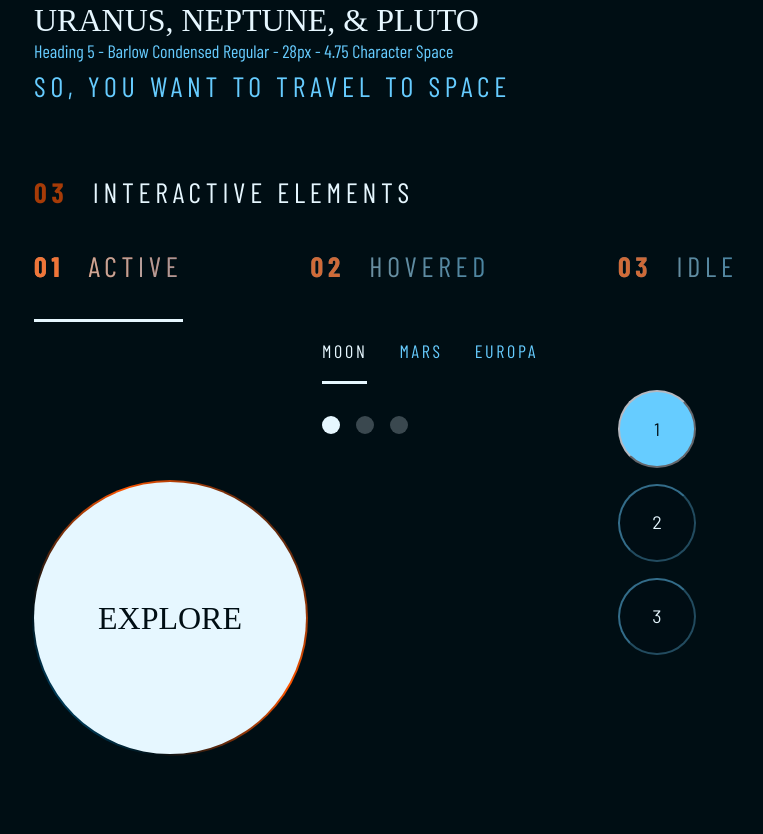
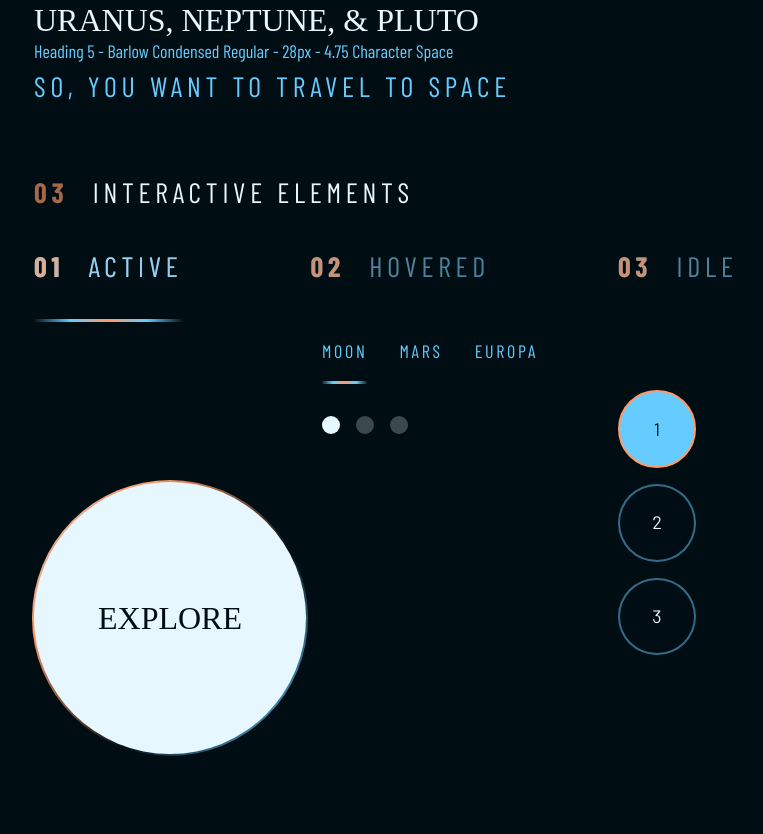
Before and after one commit to BorofskyDev/space-travel-redux, a website built with Parcel: page src/design.html in a window 1280 px wide. Shown: the part 1083-1917 px from the top of the page, without its empty margins (2-765 px from the left). Built offline with nearby package versions, Linux system fonts and the light colour scheme; a web font is replaced by a local one.

Commit message:
Changed color on design system

```diff
--- a/src/design.css
+++ b/src/design.css
@@ -9,8 +9,8 @@
   --clr-dark: 200 100% 4%;
   --clr-light: 200 100% 70%;
   --clr-white: 200 100% 95%;
-  --clr-accent-primary: 20 100% 50%;
-  --clr-accent-secondary: 220 8% 73%;
+  --clr-accent-primary: 20 100% 70%;
+  --clr-accent-secondary: 202 66% 80%;
 
   /* Font-sizes */
   /* try to use rem on font size due to access. PX can override large print devices */
@@ -122,9 +122,9 @@ select {
   gap: var(--gap, 1rem);
 }
 
-.flow > *:where(:not(:first-child)) {
+.flow>*:where(:not(:first-child)) {
   margin-top: var(--flow-space, 1rem);
-  outline: 1px solid red;
+  /* outline: 1px solid red; */
 }
 
 .container {
@@ -271,7 +271,7 @@ select {
 
 /* text */
 .gradient-text {
-  background-image: linear-gradient(45deg, #ff55009a, #e6f7ff9a, #66ccff9a);
+  background-image: linear-gradient(45deg, #FF99669A, #AAD5EE9A, #66CCFF9A);
   -webkit-background-clip: text;
   background-clip: text;
   color: transparent;
@@ -282,11 +282,11 @@ select {
 
 .gradient-text:hover,
 .gradient-text:focus {
-  background-image: linear-gradient(-45deg, #ff5500, #e6f7ff, #66ccff);
+  background-image: linear-gradient(-45deg, #FF9966, #AAD5EE, #66ccff);
 }
 
 .gradient-text.active {
-  background-image: linear-gradient(75deg, #0393c3, #ff5500, #db3400, #66ccff);
+  background-image: linear-gradient(75deg, #66CCFF, #AAD5EE, #FF9966);
   animation: animatedText 4s infinite alternate-reverse;
 }
 
@@ -294,6 +294,7 @@ select {
   from {
     background-position: 0%;
   }
+
   to {
     background-position: 100%;
   }
@@ -321,17 +322,15 @@ select {
   left: -2px;
   width: calc(100% + 4px);
   height: calc(100% + 4px);
-  background: linear-gradient(
-    50deg,
-    #00aaff,
+  background: linear-gradient(-50deg,
+      #66CCFF,
       #000e14,
-    #ff5500,
+      #FF9966,
+      #AAD5EE,
+      #66CCFF,
       #000e14,
-    #00aaff,
-    #000e14,
-    #ff5500,
-    #000e14
-  );
+      #FF9966,
+      #AAD5EE);
   background-size: 400%;
   border-radius: 50%;
   z-index: -1;
@@ -342,9 +341,11 @@ select {
   0% {
     background-position: 0 0;
   }
+
   50% {
     background-position: 400% 0;
   }
+
   100% {
     background-position: 0 0;
   }
@@ -361,32 +362,6 @@ select {
   filter: blur(1.5rem);
 }
 
-/* .large-button::after {
-    content: '';
-    position: absolute;
-    z-index: -1;
-    width: 100%;
-    height: 100%;
-    background: hsl(var(--clr-accent-primary) / .15);
-    border-radius: 50%;
-    opacity: 0;
-    transition: opacity 500ms linear, transform 750ms ease-in-out;
-} */
-
-/* If you use hover also use focus. This helps people who have to tab and screen readers */
-/* .large-button:hover::after,
-.large-button:focus::after {
-    opacity: 1;
-    transform: scale(1.5);
-} */
-
-/* .coolLink {
-    position: relative;
-    display: grid;
-    place-items: center;
-    overflow: hidden;
-} */
-
 /* navigation */
 .primary-navigation {
   --gap: 8rem;
@@ -400,34 +375,34 @@ select {
   text-decoration: none;
 }
 
-.primary-navigation a > span {
+.primary-navigation a>span {
   font-weight: 700;
   margin-right: 0.5em;
 }
 
-.underline-indicators > * {
+.underline-indicators>* {
   cursor: pointer;
   padding: var(--underline-gap, 1rem) 0;
   border: 0;
-  border-bottom: 0.2rem solid hsl(var(--clr-white) / 0);
+  border-bottom: .2rem solid hsl(var(--clr-white) / 0);
 }
 
-.underline-indicators > *:hover,
-.underline-indicators > *:focus {
+.underline-indicators>*:hover,
+.underline-indicators>*:focus {
   border-color: hsl(var(--clr-white) / 0.5);
 }
 
-.underline-indicators > .active,
-.underline-indicators > [aria-selected='true'] {
-  color: hsl(var(--clr-white));
-  border-color: hsl(var(--clr-white) / 1);
+.underline-indicators>.active,
+.underline-indicators>[aria-selected='true'] {
+  border-image: linear-gradient(90deg, #000E14, #66CCFF, #FF9966, #66CCFF, #000E14);
+  border-image-slice: 1;
 }
 
 .tab-list {
   --gap: 2rem;
 }
 
-.dot-indicators > * {
+.dot-indicators>* {
   cursor: pointer;
   border: 0;
   border-radius: 50%;
@@ -435,12 +410,12 @@ select {
   background-color: hsl(var(--clr-white) / 0.25);
 }
 
-.dot-indicators > *:hover,
-.dot-indicators > *:focus {
+.dot-indicators>*:hover,
+.dot-indicators>*:focus {
   background-color: hsl(var(--clr-white) / 0.5);
 }
 
-.dot-indicators > [aria-selected='true'] {
+.dot-indicators>[aria-selected='true'] {
   background-color: hsl(var(--clr-white) / 1);
 }
 
@@ -453,25 +428,25 @@ select {
   margin: 2rem;
 }
 
-.numbers-indicators > * {
+.numbers-indicators>* {
   cursor: pointer;
   position: relative;
   place-items: center;
   padding: 0 2rem;
   border-radius: 50%;
   aspect-ratio: 1;
-    background-color: hsl( var(--clr-dark) / .25);
-    color: hsl( var(--clr-white) / 1);
-    border-color: hsl( var(--clr-light) / .5);
+  background-color: hsl(var(--clr-dark) / .25);
+  color: hsl(var(--clr-white) / 1);
+  border: 2.5px solid hsl(var(--clr-light) / .5);
 }
 
-.numbers-indicators > *:hover,
-.numbers-indicators > *:focus {
+.numbers-indicators>*:hover,
+.numbers-indicators>*:focus {
   border-color: hsl(var(--clr-accent-primary) / .7);
 }
 
-.numbers-indicators > [aria-selected="true"] {
-    background-color: hsl( var(--clr-light) / 1);
+.numbers-indicators>[aria-selected="true"] {
+  background-color: hsl(var(--clr-light) / 1);
   color: hsl(var(--clr-dark));
-    border-color: hsl(var(--clr-accent-secondary));
+  border-color: hsl(var(--clr-accent-primary));
 }
--- a/src/design.html
+++ b/src/design.html
@@ -51,18 +51,18 @@
                 <div style="flex-grow: 1">
                     <div class="bg-accent-primary text-dark ff-serif fs-500"
                         style="padding: 3rem 1rem 1rem; border: 1px solid white">
-                        #FF5500
+                        #FF9966
                     </div>
-                    <p><span class="text-light">RGB</span> 255, 85, 0</p>
-                    <p><span class="text-light">HSL</span> 20°, 100%, 50%</p>
+                    <p><span class="text-light">RGB</span> 255, 153, 102</p>
+                    <p><span class="text-light">HSL</span> 20°, 100%, 70%</p>
                 </div>
                 <div style="flex-grow: 1">
                     <div class="bg-accent-secondary text-dark ff-serif fs-500"
                         style="padding: 3rem 1rem 1rem; border: 1px solid white">
-                        #B4B8C0
+                        #AAD5EE
                     </div>
-                    <p><span class="text-light">RGB</span> 180, 184, 192</p>
-                    <p><span class="text-light">HSL</span> 220°, 8%, 73%</p>
+                    <p><span class="text-light">RGB</span> 170, 213, 238</p>
+                    <p><span class="text-light">HSL</span> 202°, 66%, 80%</p>
                 </div>
             </div>
         </section>
```
Also changed, not shown: src/index.html (+0 -1 lines), src/assets/styles/webgl.css (deleted). Lines whose indentation alone changed are shown as unchanged.
